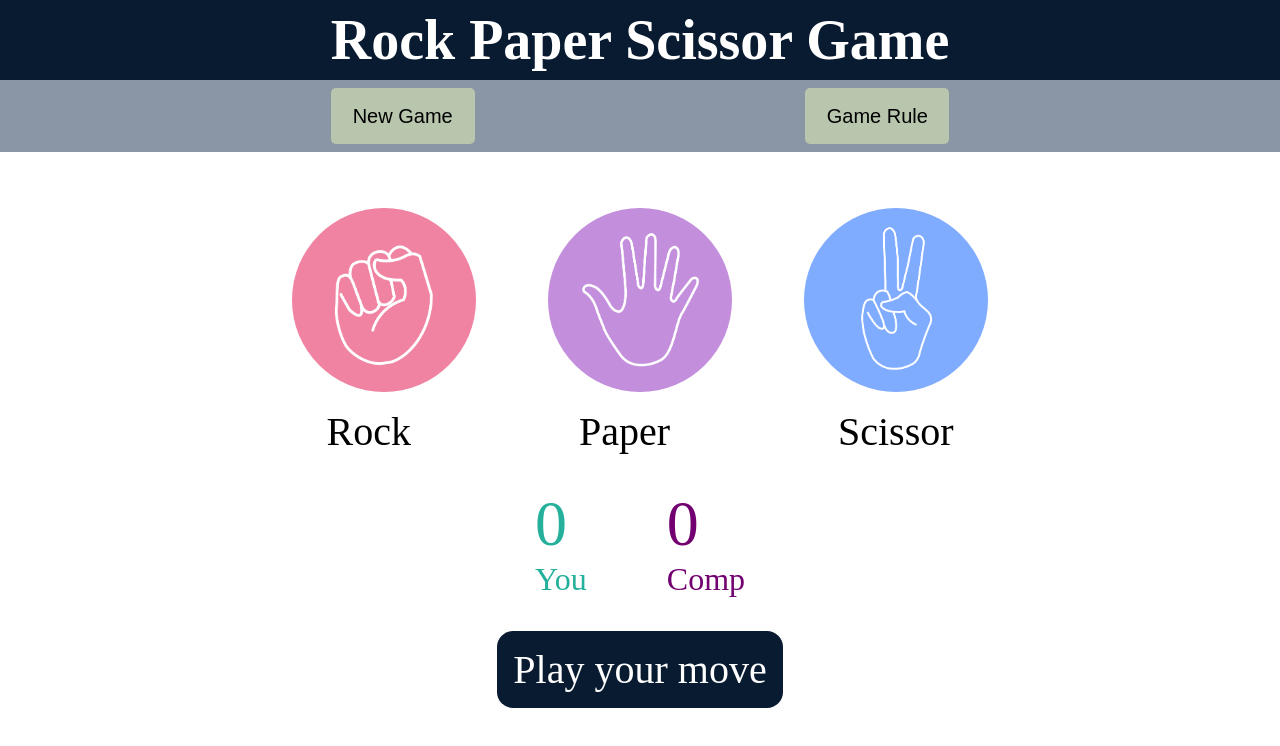
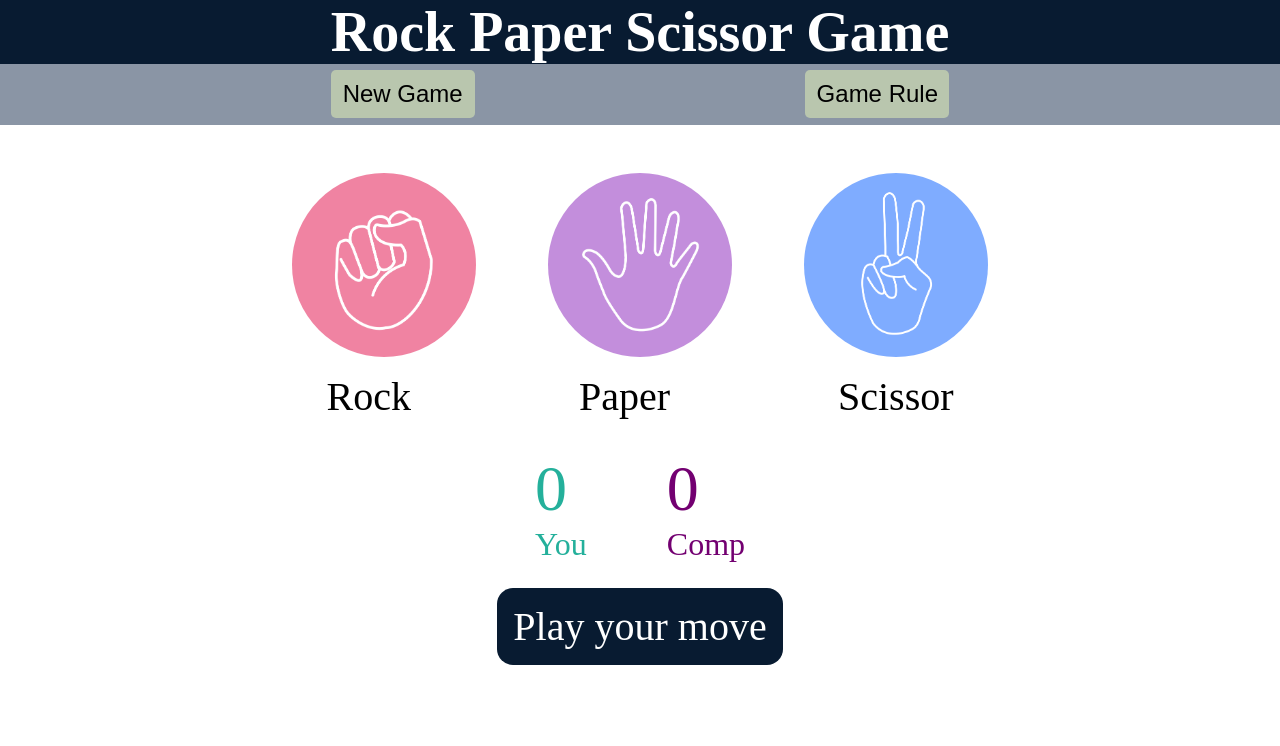
Before and after one commit to kmantu763/rock-paper-scissor-game, a plain HTML site: page index.html in a window 1280 px wide. Drawn offline with Linux system fonts and the light colour scheme.

Commit message:
Update style.css

```diff
--- a/style.css
+++ b/style.css
@@ -7,15 +7,15 @@
 h1 {
     background-color: #081b31;
     color: #fff;
-    height: 5rem;
-    line-height: 5rem;
+    height: 4rem;
+    line-height: 4rem;
     text-align: center;
     font-size: 7vmin;
 }
 
 .navbar {
     background-color: #8a95a5;
-    height: 4.5rem;
+    height: 3.8rem;
     display: flex;
     justify-content: center;
     align-items: center;
@@ -24,10 +24,10 @@ h1 {
 
 .btn {
     width: 18vmin;
-    height: 3.5rem;
+    height: 3rem;
     border: none;
     border-radius: 5px;
-    font-size: 2.5vmin;
+    font-size: 3vmin;
     background-color: #b9c6ae;
 }
 .btn:hover {
@@ -41,7 +41,7 @@ h1 {
     justify-content: center;
     align-items: center;
     gap: 7vmin;
-    margin-top: 3rem;
+    margin-top: 2.5rem;
 }
 
 .choice {
@@ -96,7 +96,7 @@ img {
 }
 
 .msg-container {
-    margin-top: 3rem;
+    margin-top: 2.5rem;
     text-align: center;
 }
 #msg {
```
